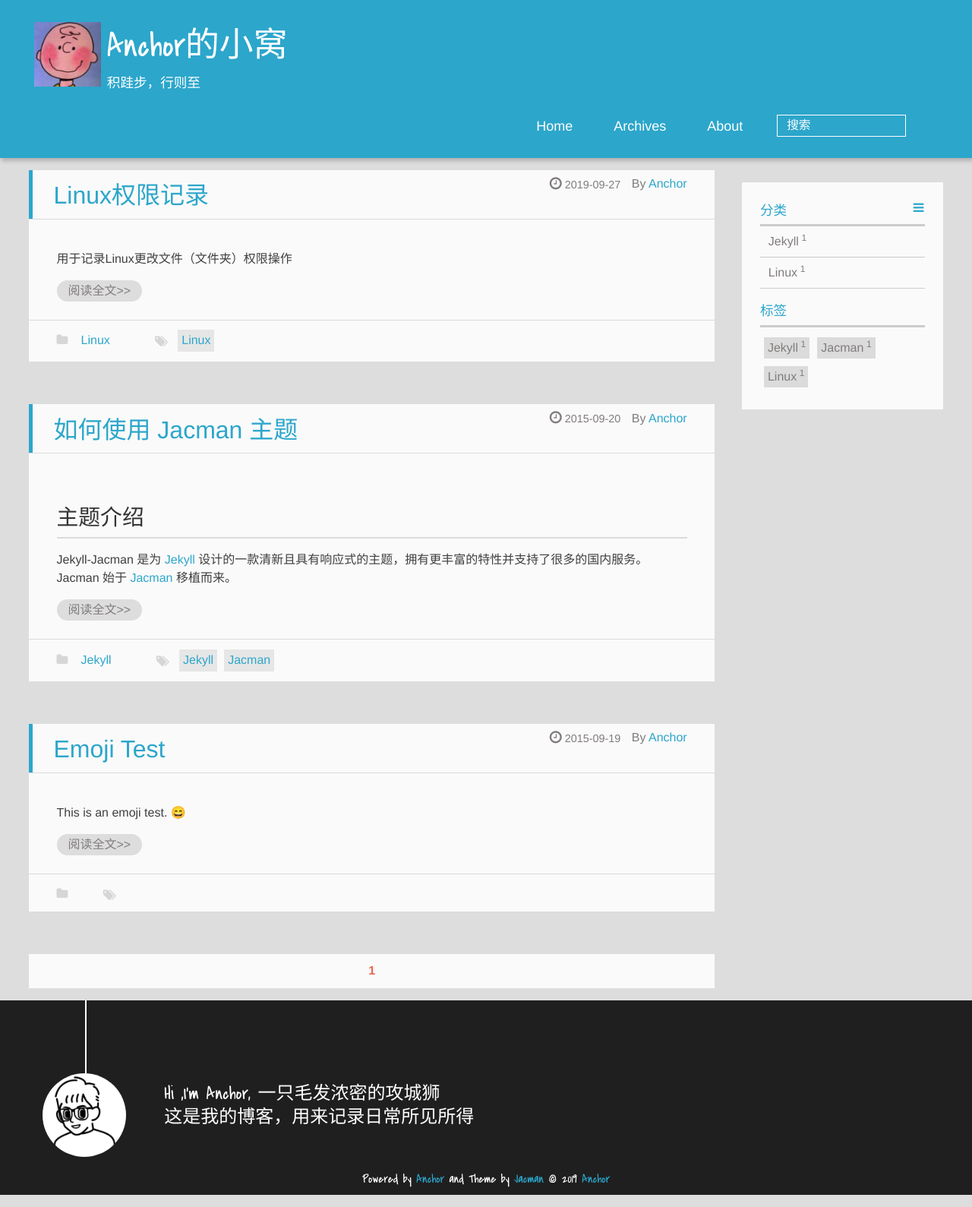
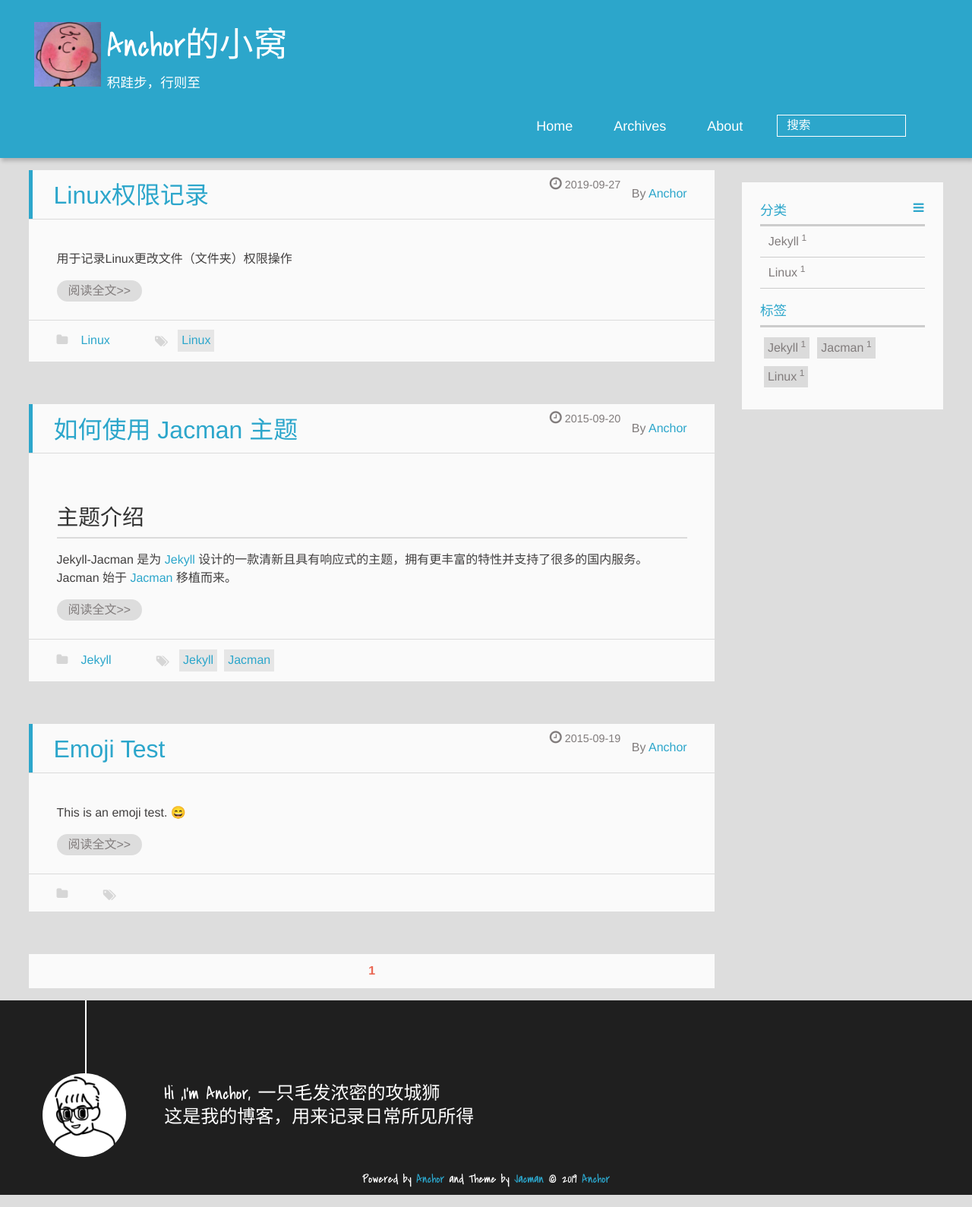
Before and after one commit to memorate/memorate.github.io, a Jekyll site: the page built from index.html, in a window 1280 px wide. Shown: the whole page at 76% size. Built offline with Jekyll 4.4.1, drawn with Linux system fonts in a browser that asks for light colours; emoji names are drawn with the system emoji font; the list of posts is cut into pages by our own code.

Commit message:
latest code update on 2019-10-09 13:49

```diff
--- a/assets/css/style.css
+++ b/assets/css/style.css
@@ -962,11 +962,13 @@ article header.article-info > p.article-author {
     padding: .3em 4% .3em 0;
     text-align: right;
     border-bottom: 1px solid #dbdbdb;
+    line-height: 54px;
 }
 
 @media only screen and (min-width: 768px) {
     article header.article-info > p.article-author {
         float: right;
+        line-height: 54px;
         border-bottom: none
     }
 }
```
